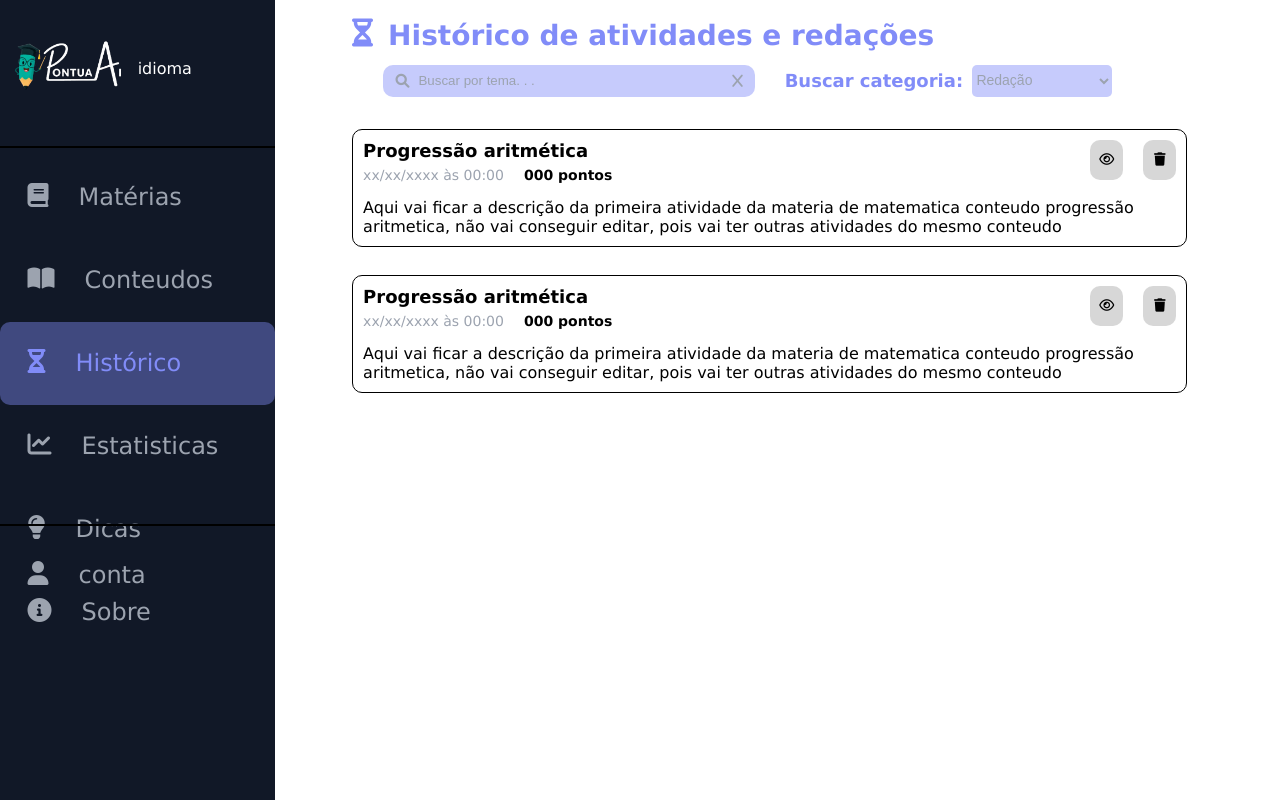
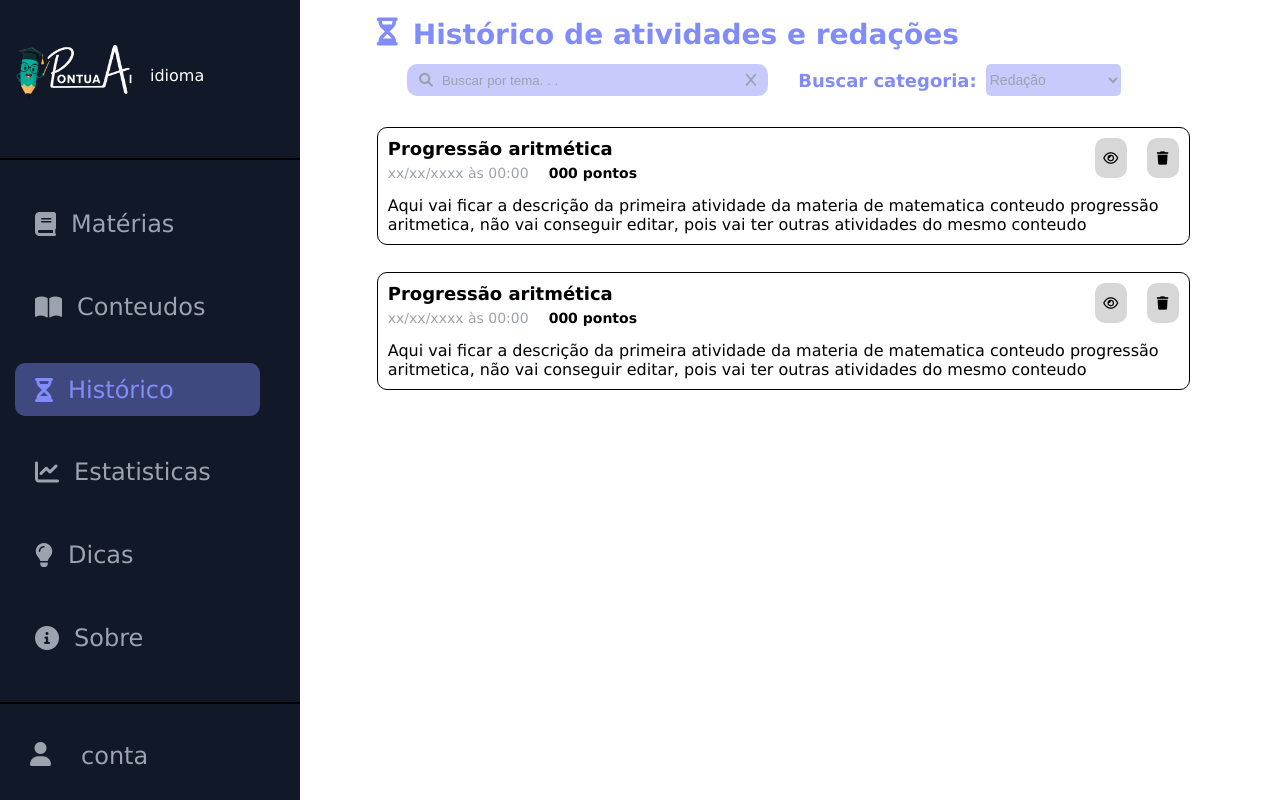
Before and after one commit to Pontua-Ai/site, a plain HTML site: page historico.html in a window 1280 px wide. Drawn offline with Linux system fonts and the light colour scheme.

Commit message:
Arrumando o header

```diff
--- a/header.css
+++ b/header.css
@@ -15,6 +15,15 @@ header{
     background-color: var(--secundary);
     display: flex;
     flex-direction: column;
+    height: 100vh;
+    position: fixed;
+    top: 0;
+    left: 0;
+}
+
+main{
+    margin-left: 300px;
+    flex: 1;
 }
 
 .headermenu{
@@ -38,10 +47,27 @@ hr{
 }
 
 .menu{
-    height: 45%;
+    flex: 1;
     display: flex;
     flex-direction: column;
-    justify-content: space-between;
+    justify-content: space-evenly;
+    padding-left:  15px;
+}
+
+.header-footer{
+    margin-top: auto;
+}
+
+.conta-link{
+    color: var(--text-gray);
+    text-decoration: none;
+    font-size: var(--font-size-large);
+    display: flex;
+    gap: 30px;
+    padding: 10% 0 10% 10%;
+    width: 80%;
+    height: 10%;
+    margin-top: auto;
 }
 
 .materia,
@@ -51,16 +77,21 @@ hr{
 .dicas,
 .sobre{
     display: flex;
+    width: 100%;
+    height: 10%;
 }
 
-a{
+.menu a{
     color: var(--text-gray);
     text-decoration: none;
     font-size: var(--font-size-large);
     display: flex;
-    gap: 30px;
-    padding: 10% 0 10% 10%;
-    width: 100%;
+    align-items: center;
+    gap: 15px;
+    padding: 12px 20px;
+    width: calc(100% - 40px);
+    border-radius: 8px;
+    transition: all 0.3s ease;
 }
 
 a:hover{
--- a/historico.html
+++ b/historico.html
@@ -72,10 +72,12 @@
             </div>
 
             <hr>
-            <a href="conta.html">
-                <i class="fa-solid fa-user"></i>
-                conta
-            </a>
+            <div class="conta">
+                <a href="conta.html" class="conta-link">
+                    <i class="fa-solid fa-user"></i>
+                    conta
+                </a>
+            </div>
         </header>
         <main>
             <div class="principal">
```
Also changed, not shown: dicas.html (+1 -1 lines), sobre.html (+1 -1 lines).
